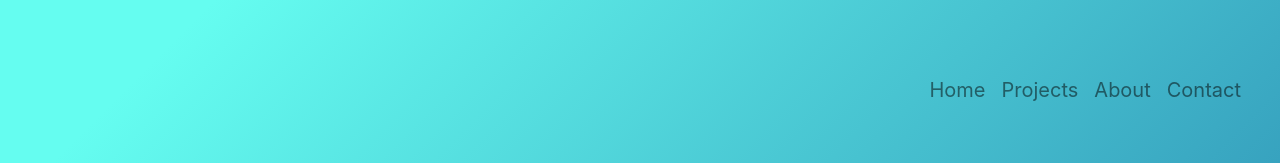
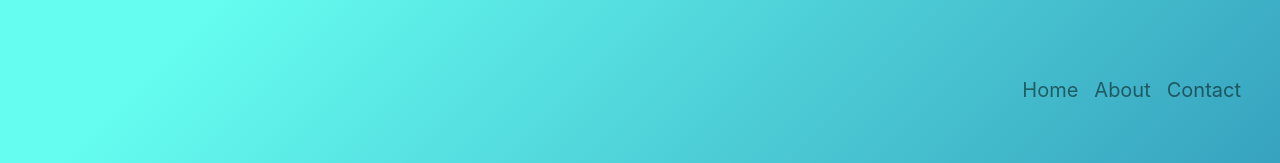
Before and after one commit to sjmodi1997/Portfolio, a React (Create React App) app: page /contact in a window 1280 px wide. Shown: the top 163 px of the page. Built offline with nearby package versions, Linux system fonts and the light colour scheme.

Commit message:
Version :: 2.3
Updates:
- removing projects in nav-bar

```diff
--- a/src/App.js
+++ b/src/App.js
@@ -52,7 +52,7 @@ class App extends React.Component {
             <Navbar.Collapse id="navbar-toggle">
               <Nav className="ml-auto">
                 <Link className="nav-link" to="/" onClick={this.scrollToTop}>Home</Link>
-                <LinkR
+                {/*<LinkR
                   className="nav-link"
                   activeClass="active"
                   to="Projects"
```
